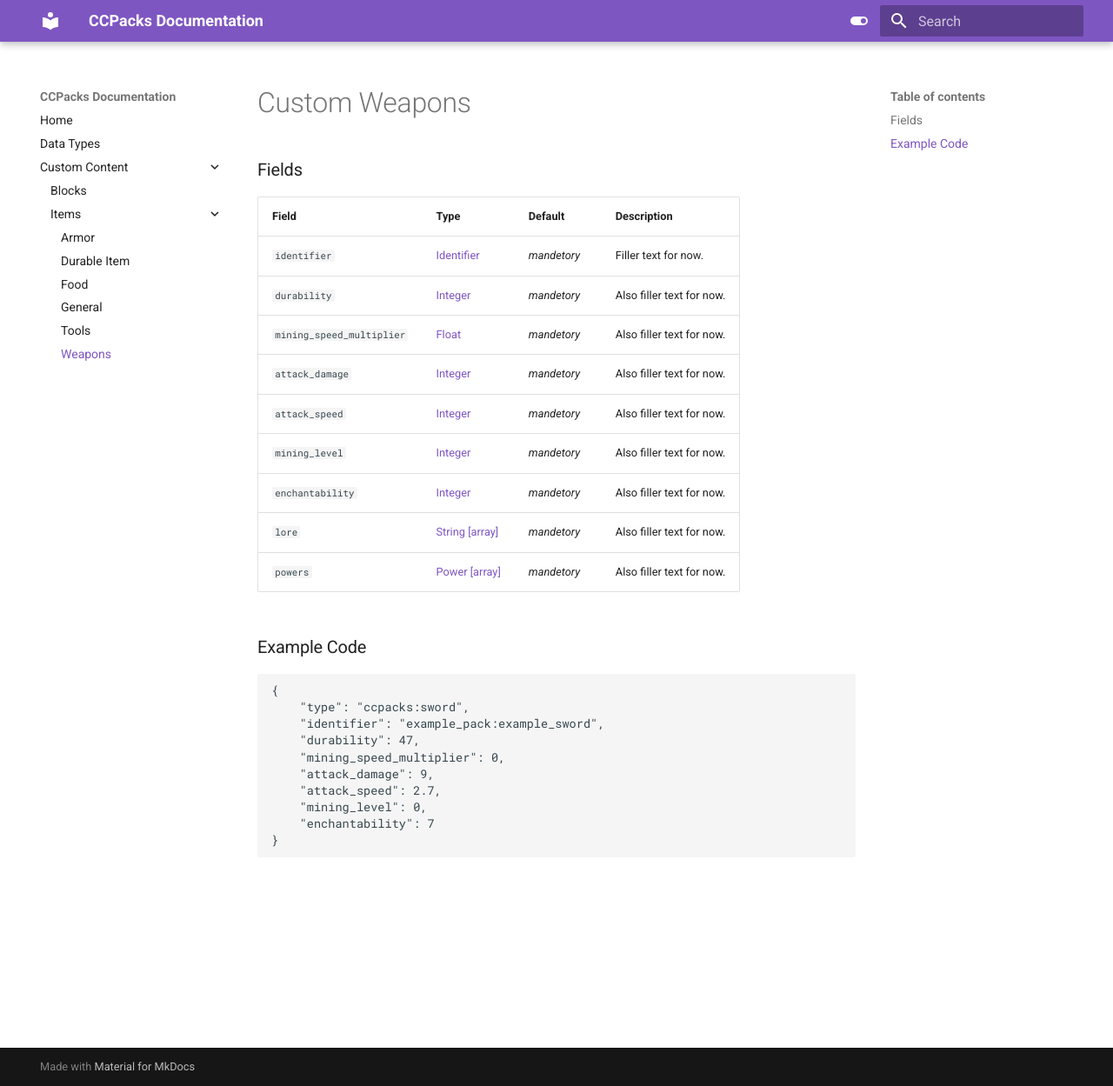
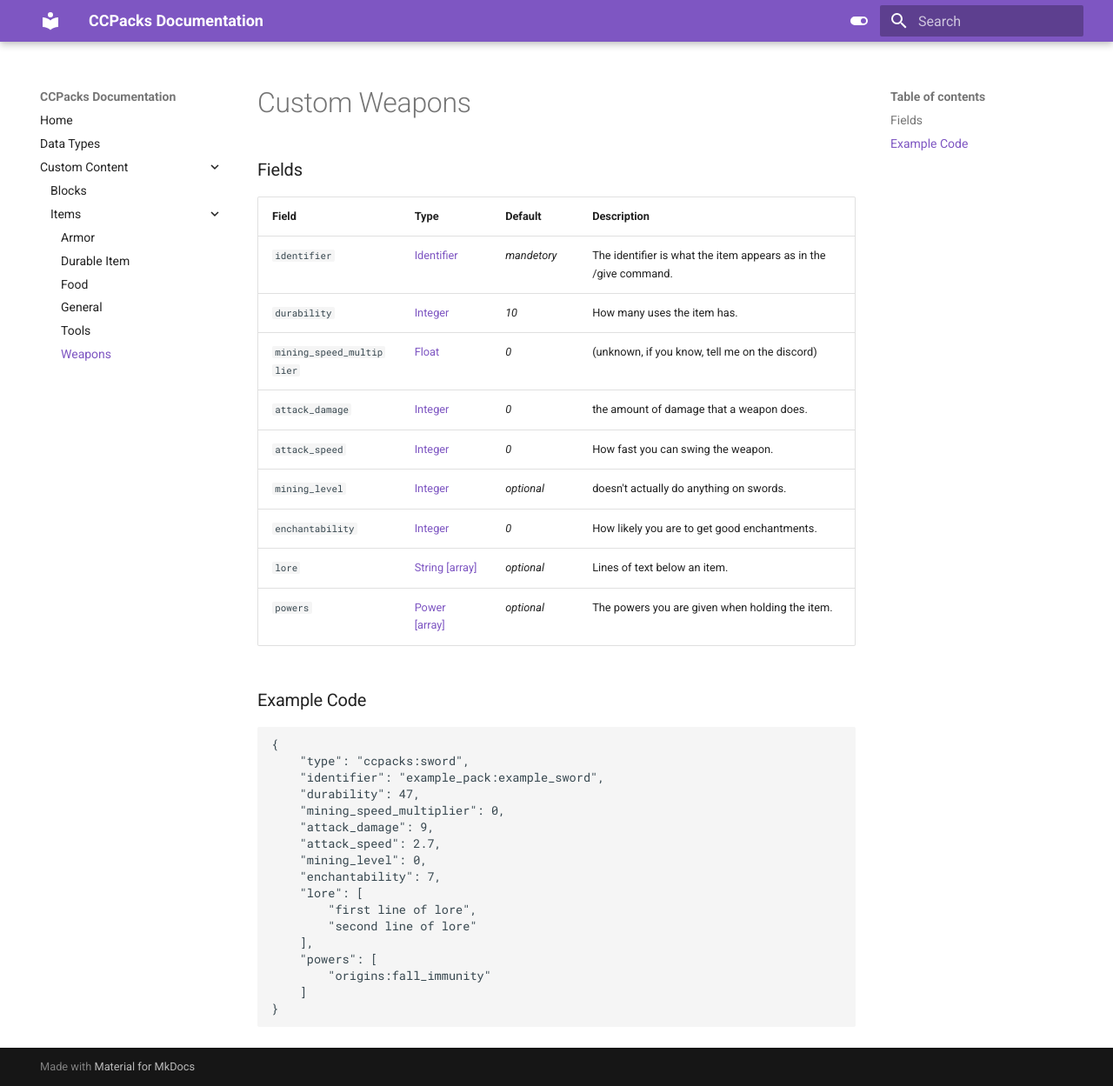
Before and after one commit to eggohito/CCPacks-Documentation, an MkDocs documentation site: the page built from docs/item/weapons.md, in a window 1280 px wide and 1249 px high. Shown: the whole window at 87% size. Built offline with MkDocs 1.6.1 and Material for MkDocs 9.7.7, drawn with Linux system fonts in a browser that asks for light colours.

Commit message:
Update weapons.md

````diff
--- a/docs/item/weapons.md
+++ b/docs/item/weapons.md
@@ -4,15 +4,15 @@
 
 Field  | Type | Default | Description
 -------|------|---------|-------------
-`identifier` | [Identifier]() | _mandetory_ | Filler text for now.
-`durability` | [Integer]() | _mandetory_ | Also filler text for now.
-`mining_speed_multiplier` | [Float]() | _mandetory_ | Also filler text for now.
-`attack_damage` | [Integer]() | _mandetory_ | Also filler text for now.
-`attack_speed` | [Integer]() | _mandetory_ | Also filler text for now.
-`mining_level` | [Integer]() | _mandetory_ | Also filler text for now.
-`enchantability` | [Integer]() | _mandetory_ | Also filler text for now.
-`lore` | [String [array]]() | _mandetory_ | Also filler text for now.
-`powers` | [Power [array]]() | _mandetory_ | Also filler text for now.
+`identifier` | [Identifier]() | *mandetory* | The identifier is what the item appears as in the /give command.
+`durability` | [Integer]() | *10* | How many uses the item has.
+`mining_speed_multiplier` | [Float]() | *0* | (unknown, if you know, tell me on the discord)
+`attack_damage` | [Integer]() | *0* | the amount of damage that a weapon does.
+`attack_speed` | [Integer]() | *0* | How fast you can swing the weapon.
+`mining_level` | [Integer]() | *optional* | doesn't actually do anything on swords.
+`enchantability` | [Integer]() | *0* | How likely you are to get good enchantments.
+`lore` | [String [array]]() | *optional* | Lines of text below an item.
+`powers` | [Power [array]]() | *optional* | The powers you are given when holding the item.
 
 ### Example Code
 
@@ -25,6 +25,13 @@ Field  | Type | Default | Description
 	"attack_damage": 9,
 	"attack_speed": 2.7,
 	"mining_level": 0,
-	"enchantability": 7
+	"enchantability": 7,
+	"lore": [
+		"first line of lore",
+		"second line of lore"
+	],
+	"powers": [
+		"origins:fall_immunity"
+	]
 }
 ```
````
